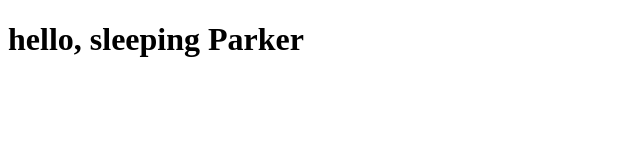
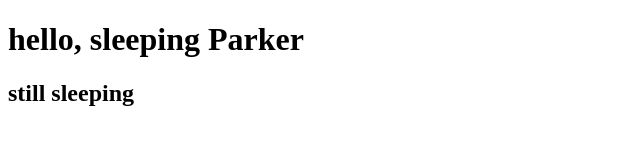
Before and after one commit to MisakiShimizu/my-first-git-bb, a plain HTML site: page index.html in a window 1280 px wide. Shown: the whole page, without its empty margins (0-640 px from the left). Drawn offline with Linux system fonts and the light colour scheme.

Commit message:
Updated header :tophat::sparkles::nail_care:

```diff
--- a/index.html
+++ b/index.html
@@ -9,6 +9,7 @@
 <body>
 
     <h1>hello, sleeping Parker</h1>
+    <h2>still sleeping</h2>
 
 
 </body>
```
